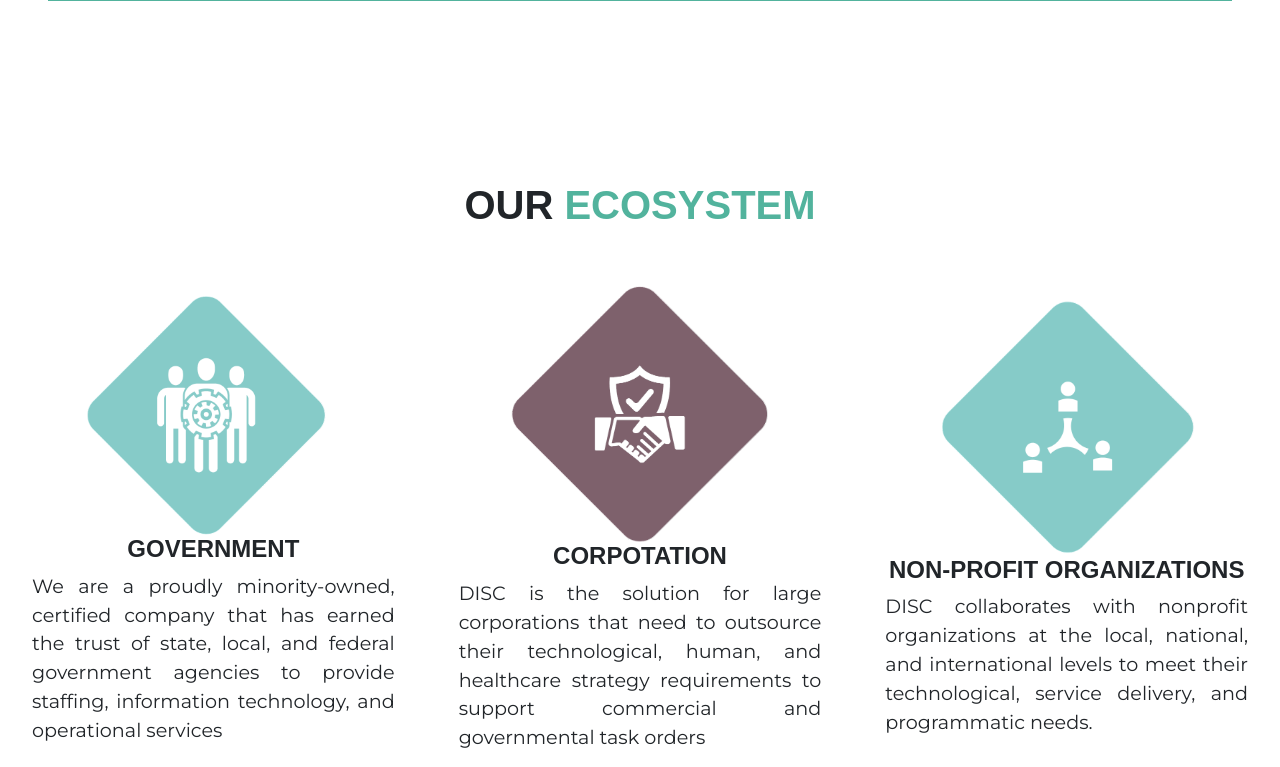
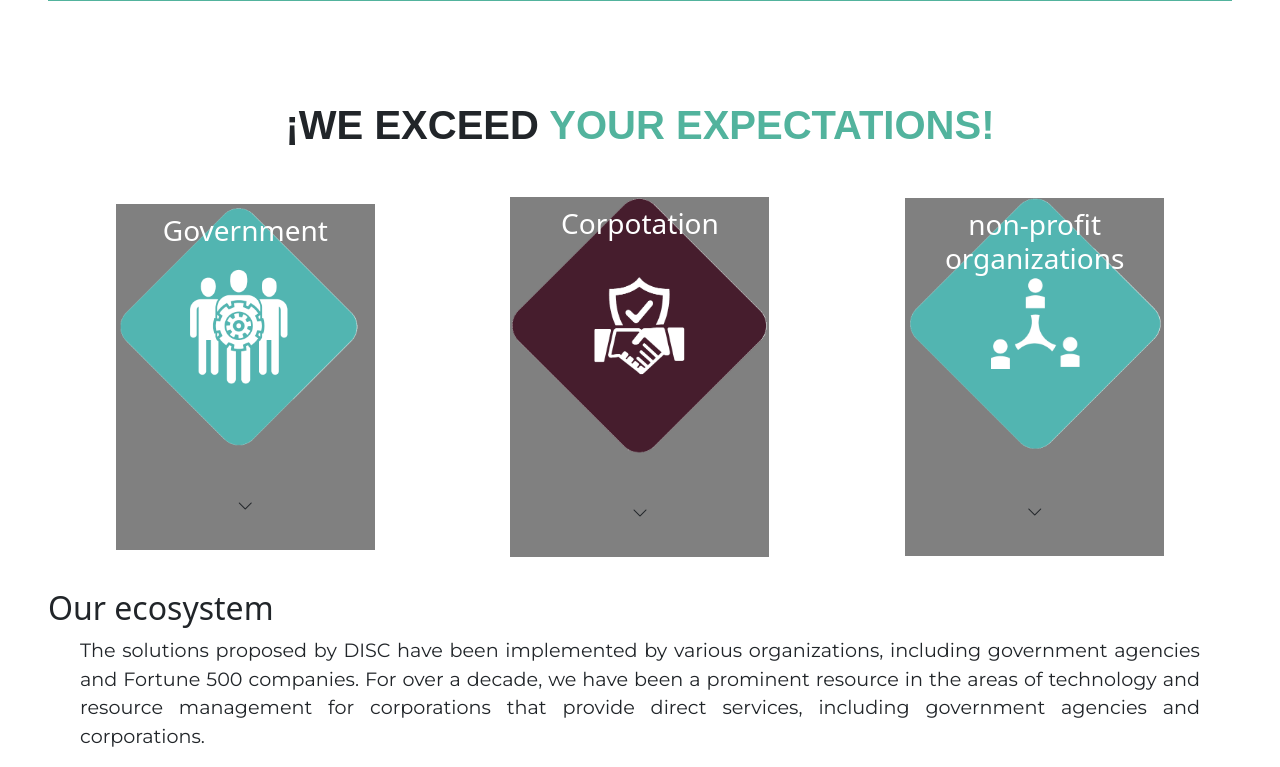
Before and after one commit to Disc-Colombia/Frontend_Disc, a React (Vite) app: page / in a window 1280 px wide. Shown: the part 713-1480 px from the top of the page. Built offline with nearby package versions, Linux system fonts and the light colour scheme.

Commit message:
inicio del componente box

```diff
--- /dev/null
+++ b/src/component/Box.tsx
@@ -0,0 +1,25 @@
+import type { BoxProps } from "../type/type";
+import "bootstrap/dist/css/bootstrap.min.css";
+import "../style/box.css";
+import { useState } from "react";
+export const Box = ({ image, children, description, tittle }: BoxProps) => {
+  const [visible, setVisible] = useState(false);
+  const handleVisible = () => {
+    console.log("Mostrando...")
+    setVisible(!visible);
+  };
+  return (
+    <div className="container_general--box">
+      <div className="container_box--imag">
+        <div className="container_box--tittle">
+          <h3 className="container_component--tittle">{tittle}</h3>
+        </div>
+        <img className="image_box" src={image} alt={description} />
+        <div className="container_botondesplegable">
+          <i className="bi bi-chevron-down" onClick={handleVisible}></i>
+        </div>
+      </div>
+      <div className={`container_box--text ${visible ? "expanded" : ""}`}>{children}</div>
+    </div>
+  );
+};
--- a/src/component/Carrousel.tsx
+++ b/src/component/Carrousel.tsx
@@ -2,10 +2,10 @@ import image1 from "../img/consultoria_IT.png";
 import image2 from "../img/seguridad_cibernetica.png";
 import image3 from "../img/soluciones_financieras.png";
 import "bootstrap/dist/css/bootstrap.min.css";
-import '../style/carrousel.css';
+import "../style/carrousel.css";
 export const Carrousel = () => {
   return (
-    < div className="container_carrousel">
+    <div className="container_carrousel">
       <div
         id="carouselExampleCaptions"
         className="carousel slide"
@@ -35,7 +35,12 @@ export const Carrousel = () => {
         </div>
         <div className="carousel-inner">
           <div className="carousel-item active">
-            <img src={image1} className="d-block w-100 carousel_img" alt="..." />
+            <img
+              rel="preload"
+              src={image1}
+              className="d-block w-100 carousel_img"
+              alt="..."
+            />
             <div className="carousel-caption d-none d-md-block">
               <h5>Information technology consulting</h5>
               <p>
@@ -45,7 +50,12 @@ export const Carrousel = () => {
             </div>
           </div>
           <div className="carousel-item">
-            <img src={image2} className="d-block w-100 carousel_img" alt="..." />
+            <img
+              rel="preload"
+              src={image2}
+              className="d-block w-100 carousel_img"
+              alt="..."
+            />
             <div className="carousel-caption d-none d-md-block">
               <h5>Cybersecurity solutions</h5>
               <p>
@@ -56,7 +66,12 @@ export const Carrousel = () => {
             </div>
           </div>
           <div className="carousel-item">
-            <img src={image3} className="d-block w-100 carousel_img" alt="..." />
+            <img
+              rel="preload"
+              src={image3}
+              className="d-block w-100 carousel_img"
+              alt="..."
+            />
             <div className="carousel-caption d-none d-md-block">
               <h5>Financial solutions</h5>
               <p>
--- a/src/component/Home.tsx
+++ b/src/component/Home.tsx
@@ -2,17 +2,20 @@ import gobierno from "../img/gobierno.png";
 import ong from "../img/ong.png";
 import corporations from "../img/corporaciones.png";
 import "../style/home.css";
+import { Box } from "./Box";
 export const Home = () => {
   return (
-    <div className="container_home">
+    <div className="">
+      <div className="container_home--">
         <div className="container_home--tittle">
           <h1 className="tittle_home">
-          Our <span className="tittle_home--span">Ecosystem</span>
+            ¡We exceed{" "}
+            <span className="tittle_home--span">your expectations!</span>
           </h1>
         </div>
         <div className="container_home--information">
           <div className="home_information">
-          <div className="container_img">
+            {/* <div className="container_img">
             <img className="home_img" src={gobierno} alt="imagen gov" />
           </div>
           <div className="container_agenci--information">
@@ -22,10 +25,19 @@ export const Home = () => {
               the trust of state, local, and federal government agencies to
               provide staffing, information technology, and operational services
             </p>
-          </div>
+          </div> */}
+            <Box
+              image={gobierno}
+              description={"imagen gov"}
+              tittle={"Government"}
+            >
+              We are a proudly minority-owned, certified company that has earned
+              the trust of state, local, and federal government agencies to
+              provide staffing, information technology, and operational services
+            </Box>
           </div>
           <div className="home_information">
-        <div className="container_img">
+            {/* <div className="container_img">
             <img
               className="home_img"
               src={corporations}
@@ -39,10 +51,19 @@ export const Home = () => {
               their technological, human, and healthcare strategy requirements
               to support commercial and governmental task orders
             </p>
-          </div>
+          </div> */}
+            <Box
+              image={corporations}
+              description={"Corpotation"}
+              tittle={"Corpotation"}
+            >
+              DISC is the solution for large corporations that need to outsource
+              their technological, human, and healthcare strategy requirements
+              to support commercial and governmental task orders
+            </Box>
           </div>
           <div className="home_information">
-        <div className="container_img">
+            {/* <div className="container_img">
             <img className="home_img" src={ong} alt="imagen ngo" />
           </div>
           <div className="container_agenci--information">
@@ -52,10 +73,23 @@ export const Home = () => {
               national, and international levels to meet their technological,
               service delivery, and programmatic needs.
             </p>
+          </div> */}
+            <Box
+              image={ong}
+              description={"imagen ngo"}
+              tittle={"non-profit organizations"}
+            >
+              DISC collaborates with nonprofit organizations at the local,
+              national, and international levels to meet their technological,
+              service delivery, and programmatic needs.
+            </Box>
           </div>
         </div>
       </div>
       <div className="container_end--text">
+        <div>
+          <h2>Our ecosystem</h2>
+        </div>
         <p className="agenci_text--end">
           The solutions proposed by DISC have been implemented by various
           organizations, including government agencies and Fortune 500
--- a/src/pages/Index.tsx
+++ b/src/pages/Index.tsx
@@ -15,9 +15,9 @@ export const Index = () => {
         </div>
         <div rel="preload" className="container_background container_carrousell--index">
           <Carrousel/>
+          <ColorLines />
+          <Home />
         </div>
-        <ColorLines />
-        <Home />
       </div>
     </>
   );
--- /dev/null
+++ b/src/style/box.css
@@ -0,0 +1,50 @@
+@import'./colores.css';
+.container_general--box{
+    display: flex;
+    flex-direction: column;
+    justify-content: center;
+    align-items: center;
+    background-color: gray;
+    width: 259px;
+
+}
+/* .container_box--imag{
+    box-shadow: 0px 0px 5px 0px rgba(0,0,0,0.75);
+} */
+ .container_box--imag{
+    position: relative;
+ }
+.image_box{
+    width: 100%; /* Asegura que la imagen ocupe todo el ancho del contenedor */
+    display: block; /* Elimina espacios alrededor de la imagen */
+}
+.container_box--tittle{
+    position: absolute; /* Posiciona el título sobre la imagen */
+    top: 0; /* Comienza en la parte superior */
+    left: 0; /* Alinea a la izquierda */
+    width: 100%; /* Asegura que cubra todo el ancho de la imagen */
+   margin: 0;
+    color: white; /* Color del texto */
+    padding: 10px; /* Añade algo de espacio alrededor del texto */
+    text-align: center; /* Centra el texto */
+
+}
+.container_botondesplegable{
+    display: flex;
+    flex-direction: column;
+    align-items: center;
+    justify-content: center;
+    margin-top: 3rem;
+    margin-bottom:2rem;
+}
+.container_box--text {
+    height: 0;
+    overflow: hidden; /* Oculta el contenido cuando no está expandido */
+    transition: height 0.3s ease; /* Duración de la transición y efecto */
+  }
+  .container_box--text.expanded {
+    height: auto; /* Cambia la altura automáticamente para que se ajuste al contenido */
+    overflow: visible; /* Hace visible el contenido cuando está expandido */
+    /* Para una transición más suave, necesitamos calcular la altura exacta */
+    /* Sin embargo, CSS puro no puede animar 'height: auto', por lo que utilizamos una técnica diferente */
+  }
--- a/src/style/carrousel.css
+++ b/src/style/carrousel.css
@@ -1,9 +1,4 @@
 
-.container_carrousel{
- margin-bottom: 2rem;
-
-
-}
 .carousel_img{
     height: 35rem;
     filter: brightness(50%);
--- a/src/style/home.css
+++ b/src/style/home.css
@@ -4,9 +4,6 @@
   flex-direction: column;
   justify-content: center;
   /* background-color: var(--SombraAzulVerdoso); */
-}
-.container_home--tittle {
-  margin-top: 2rem;
 }
 .tittle_home {
   text-align: center;
@@ -42,9 +39,7 @@
   }
   .home_img:hover {
     filter: brightness(100%);
-    width: 300px;
-    transform: scale(1.1); /* Aumenta el tamaño de la imagen */
-    z-index: 10; /* Trae la imagen al frente */
+
   }
 }
 .home_img {
```
Also changed, not shown: src/type/type.tsx (+8 -0 lines). Lines whose indentation alone changed are shown as unchanged.
